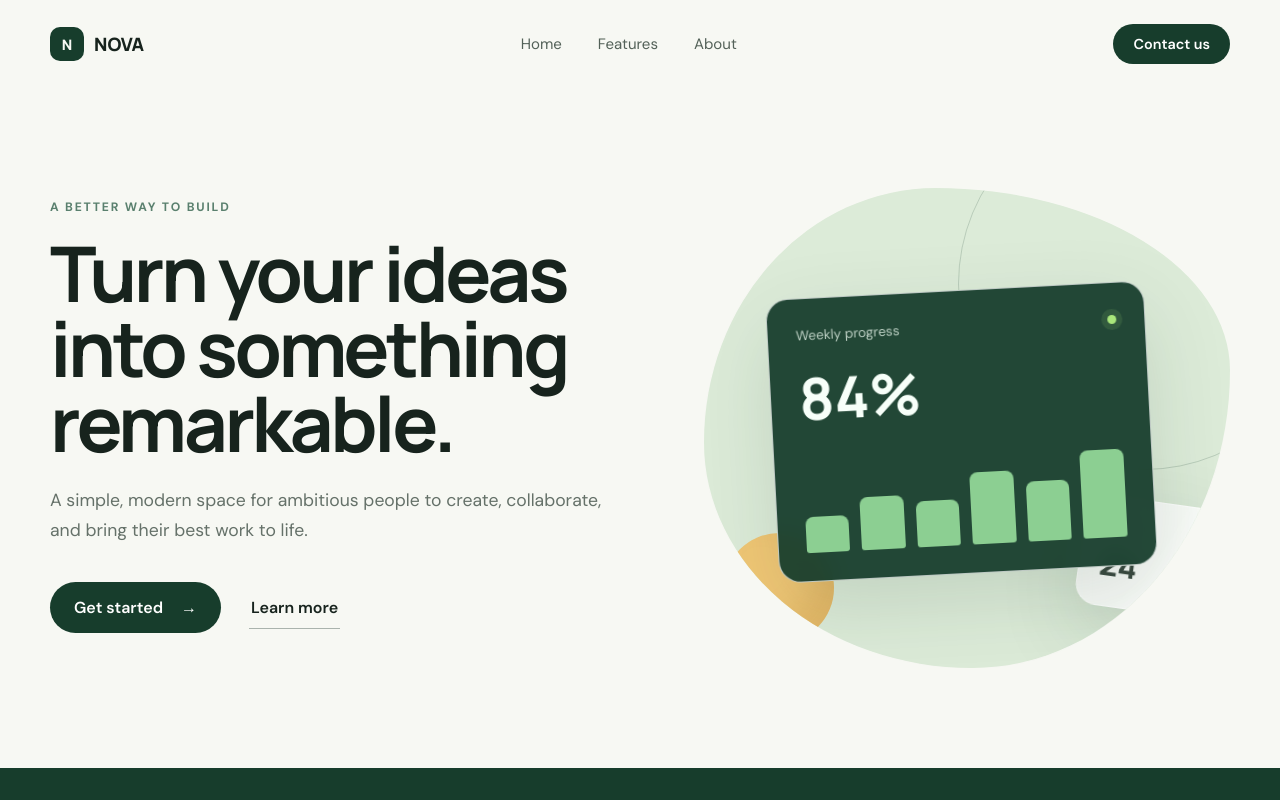
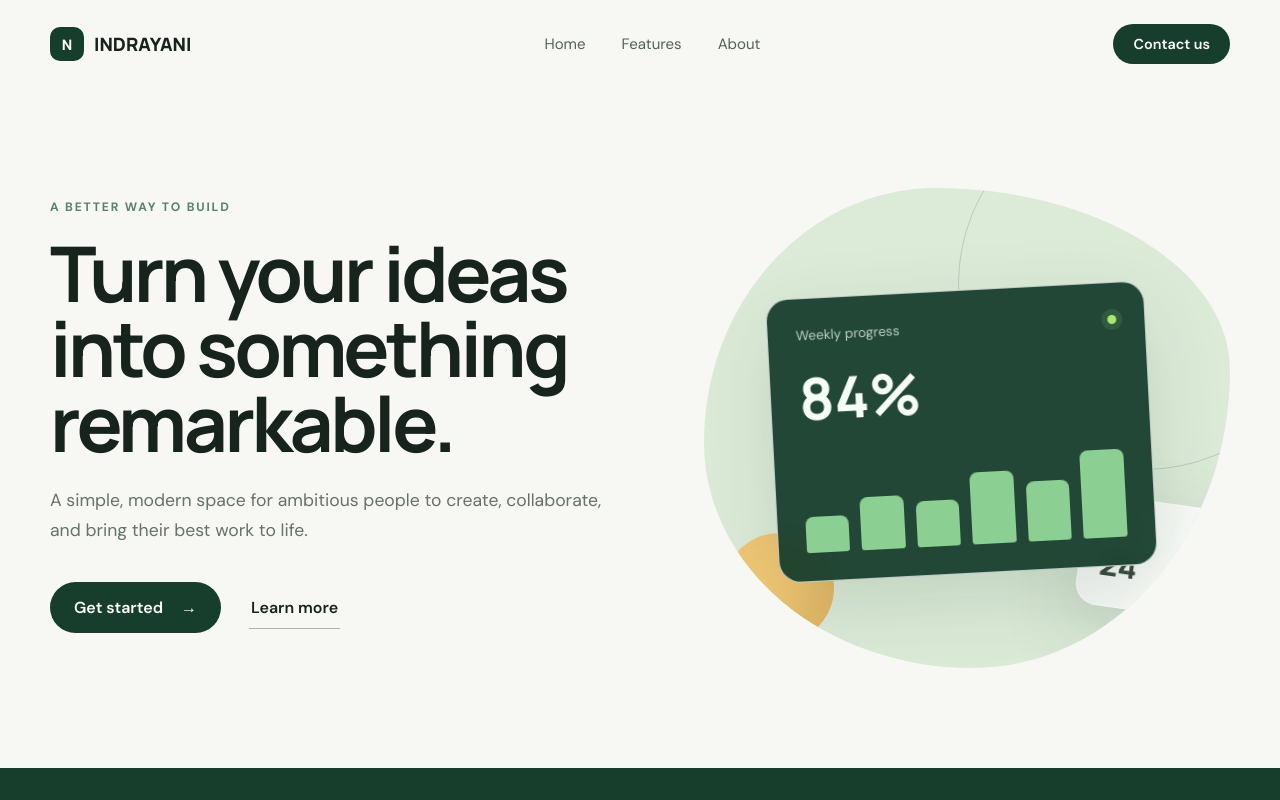
Before and after one commit to ajinkyapandit2009/deploythirdapp, a React (Vite) app: page / in a window 1280 px wide. Shown: the top 800 px of the page. Built offline with nearby package versions, Linux system fonts and the light colour scheme.

Commit message:
eigth commit

```diff
--- a/src/components/Home.jsx
+++ b/src/components/Home.jsx
@@ -24,7 +24,7 @@ function Home() {
       <header className="navbar">
         <a className="brand" href="#home" aria-label="Nova home">
           <span className="brand-mark">N</span>
-          NOVA
+          INDRAYANI
         </a>
 
         <nav aria-label="Main navigation">
```
